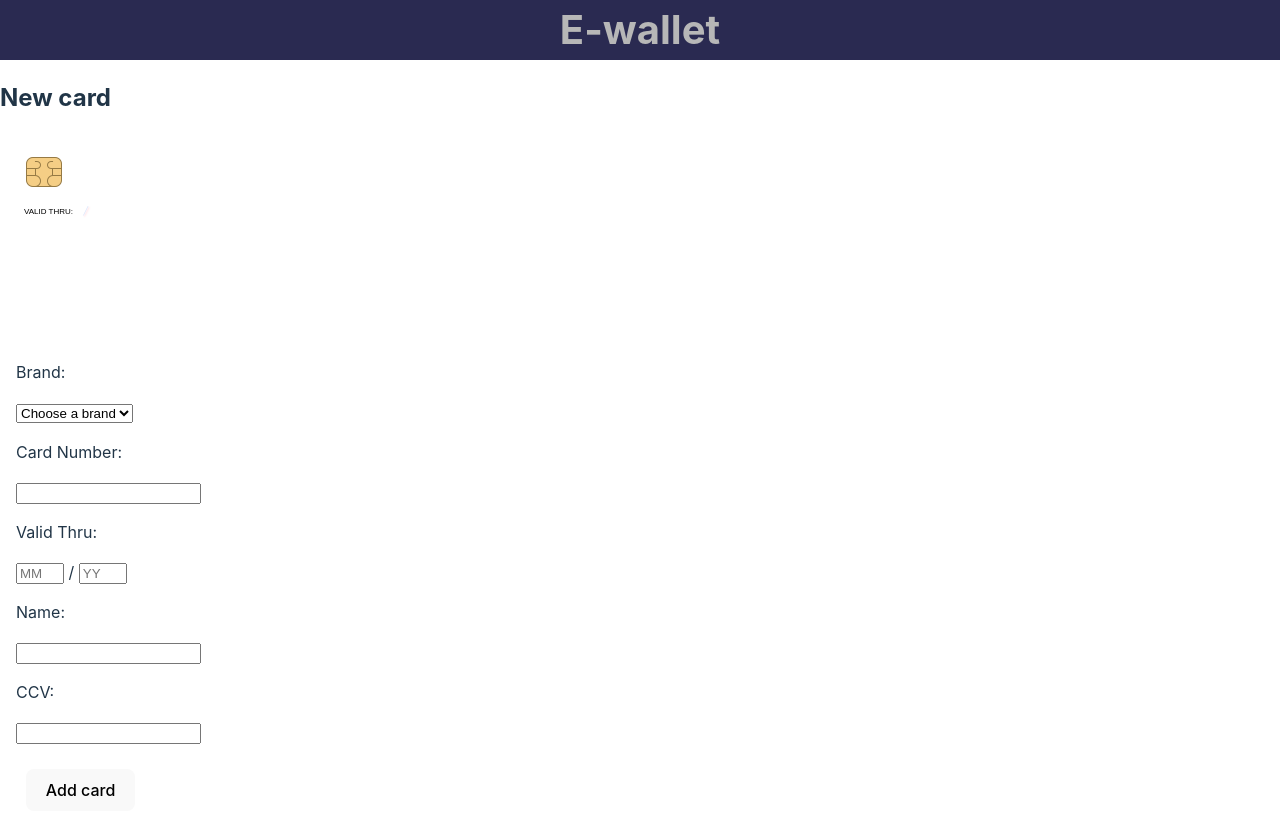
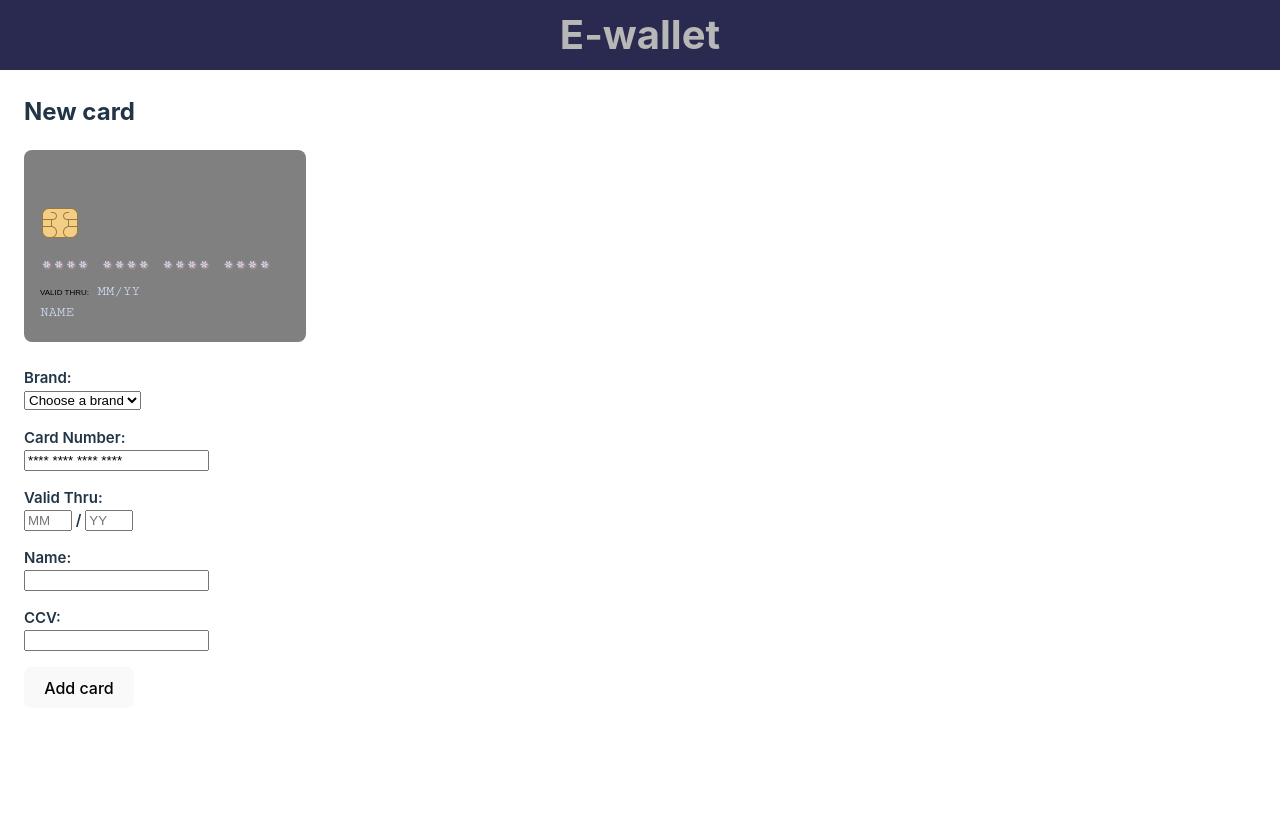
Before and after one commit to sirisab/E-Wallet, a React (Vite) app: page /addcard in a window 1280 px wide. After the commit the page ends 800 px from the top, so only its background shows below. Built offline with nearby package versions, Linux system fonts and the light colour scheme.

Commit message:
adds better styling for card

```diff
--- a/src/App.css
+++ b/src/App.css
@@ -42,19 +42,21 @@
 }
 
 .deleteCardBtn {
-  width: 50px;
-  height: 50px;
+  width: 30px;
+  height: 30px;
   display: flex;
   align-items: center;
   justify-content: center;
   padding: 8px;
+  margin: 8px;
+  font-size: 10px;
 }
 
-.addNewCard {
+.addNewCardLink {
   border-radius: 8px;
   border: 1px solid transparent;
   padding: 0.6em 1.2em;
-  margin: 1.2em;
+
   font-size: 1em;
   font-weight: 500;
   font-family: inherit;
@@ -66,15 +68,7 @@
 .cardBtnContainer {
   display: flex;
   align-items: center;
-}
-
-.addCardLink {
-  width: 8em;
-  margin: 16px;
-  background-color: blue;
-  color: white;
-  border-radius: 8px;
-  padding: 4px;
+  margin: 16px 0px 24px 0px;
 }
 
 .formDiv {
@@ -82,7 +76,8 @@
   flex-direction: column;
   align-items: start;
   justify-content: start;
-  margin: 16px;
+  margin: 10px 0px;
+
   #year,
   #month {
     width: 40px;
--- a/src/features/card/Card.jsx
+++ b/src/features/card/Card.jsx
@@ -12,7 +12,9 @@ const Card = (
   return (
     <>
       <div className={`${styles.card} ${styles[bgColor]}`}>
-        <div className={styles.brand}>{brand}</div>
+        <div className={styles.brand}>
+          <strong>{brand}</strong>
+        </div>
         <div className={styles.chip}>
           <img src={chip} />
         </div>
--- a/src/features/card/Card.module.css
+++ b/src/features/card/Card.module.css
@@ -2,10 +2,9 @@
 
 .card {
   color: rgb(214, 230, 255);
-  width: 300px;
+  width: 250px;
   height: 160px;
   padding: 16px;
-  margin: 8px;
   display: flex;
   flex-direction: column;
   border-radius: 8px;
@@ -24,13 +23,13 @@
   text-align: right;
   font-family: system-ui, -apple-system, BlinkMacSystemFont, "Segoe UI", Roboto,
     Oxygen, Ubuntu, Cantarell, "Open Sans", "Helvetica Neue", sans-serif;
-  font-size: 30px;
+  font-size: 25px;
   text-shadow: none;
 }
 
 .cardNumber {
   text-align: left;
-  font-size: 22px;
+  font-size: 20px;
   text-shadow: 1px 1px 2px pink;
 }
 
@@ -69,6 +68,10 @@
     #12560d 200px,
     #12560d 200px
   );
+
+  span {
+    color: white;
+  }
 }
 
 .Wolf {
@@ -81,6 +84,10 @@
   );
 }
 
-.choose {
+.Choose {
   background-color: gray;
+  text-shadow: none;
+  strong {
+    color: gray;
+  }
 }
--- a/src/index.css
+++ b/src/index.css
@@ -15,6 +15,18 @@
   margin: 0;
 }
 
+body {
+  margin: 0;
+  padding: 0;
+  display: flex;
+  width: 100vw;
+  min-height: 100vh;
+}
+
+main {
+  margin: 24px;
+}
+
 a {
   font-weight: 500;
   color: #646cff;
@@ -24,12 +36,9 @@ a:hover {
   color: #535bf2;
 }
 
-body {
-  margin: 0;
-  padding: 0;
-  display: flex;
-  width: 100vw;
-  min-height: 100vh;
+p {
+  font-size: 15px;
+  font-weight: 600;
 }
 
 h1 {
@@ -39,10 +48,13 @@ h1 {
   margin: 0;
 }
 
+h2 {
+  text-align: left;
+}
 header {
   background-color: rgb(42, 42, 81);
   text-align: center;
-  height: 60px;
+  height: 70px;
   display: flex;
   justify-content: center;
   align-items: center;
@@ -52,7 +64,6 @@ button {
   border-radius: 8px;
   border: 1px solid transparent;
   padding: 0.6em 1.2em;
-  margin: 0.6em;
   font-size: 1em;
   font-weight: 500;
   font-family: inherit;
--- a/src/routes/AddCardPage.jsx
+++ b/src/routes/AddCardPage.jsx
@@ -8,15 +8,12 @@ import { formatCreditCard, getCreditCardType } from "cleave-zen";
 
 function AddCardPage() {
   const inputRef = useRef(null);
-  const [value, setValue] = useState("");
+  const [value, setValue] = useState("**** **** **** ****");
   const [type, setType] = useState("");
-
-  const [cardNumber, setCardNumber] = useState();
-  const [validThruYear, setValidThruYear] = useState();
-  const [validThruMonth, setValidThruMonth] = useState();
-  const [validThru, setValidThru] = useState();
-  const [name, setName] = useState();
-  const [brand, setBrand] = useState();
+  const [validThruYear, setValidThruYear] = useState("YY");
+  const [validThruMonth, setValidThruMonth] = useState("MM");
+  const [name, setName] = useState("Name");
+  const [brand, setBrand] = useState("Choose");
   const [ccv, setCcv] = useState();
 
   const dispatch = useDispatch();
@@ -34,6 +31,7 @@ function AddCardPage() {
       name: name.toUpperCase(),
       brand,
       active: false,
+      ccv,
     };
 
     const error = validateCardData(dataBeingSent);
@@ -62,22 +60,24 @@ function AddCardPage() {
       />
       <div className="formDiv">
         <form onSubmit={handleAddCard}>
-          <p>Brand:</p>
           <p>
+            Brand:
+            <br />
             <select
               onChange={(event) => {
                 setBrand(event.target.value);
               }}
               required
             >
-              <option value="">Choose a brand</option>
+              <option value="Choose">Choose a brand</option>
               <option>Igor</option>
               <option>Chroma</option>
               <option>Wolf</option>
             </select>
           </p>
-          <p>Card Number:</p>
           <p>
+            Card Number:
+            <br />
             <input
               ref={inputRef}
               value={value}
@@ -90,15 +90,15 @@ function AddCardPage() {
               required
             ></input>
           </p>
-          <p>Valid Thru:</p>
           <p>
+            Valid Thru:
+            <br />
             <input
               type="number"
               id="month"
               placeholder="MM"
               min="01"
               max="12"
-              maxLength={2}
               onChange={(event) => {
                 console.log(event.target.value);
                 setValidThruMonth(event.target.value);
@@ -111,7 +111,6 @@ function AddCardPage() {
               id="year"
               placeholder="YY"
               min="24"
-              maxLength={2}
               onChange={(event) => {
                 console.log(event.target.value);
                 setValidThruYear(event.target.value);
@@ -119,8 +118,9 @@ function AddCardPage() {
               required
             ></input>
           </p>
-          <p>Name:</p>
           <p>
+            Name:
+            <br />
             <input
               type="text"
               onChange={(event) => {
@@ -130,14 +130,14 @@ function AddCardPage() {
               required
             ></input>
           </p>
-          <p>CCV:</p>
           <p>
+            CCV:
+            <br />
             <input
               type="number"
               onChange={(event) => {
                 setCcv(event.target.value);
               }}
-              maxLength={3}
               required
             ></input>
           </p>
--- a/src/routes/StartPage.jsx
+++ b/src/routes/StartPage.jsx
@@ -10,8 +10,8 @@ function Startpage() {
   let dispatch = useDispatch();
   const cards = useSelector((store) => store.cardReducer.cards);
   return (
-    <div className="startPage">
-      <h2>Active card</h2>
+    <main>
+      <h3>Active card</h3>
       {cards
         .filter((card) => card.active)
         .map((card, i) => (
@@ -37,7 +37,7 @@ function Startpage() {
             </button>
           </div>
         ))}
-      <h2>Unactive cards</h2>
+      <h3>Unactive cards</h3>
       {cards
         .filter((card) => !card.active)
         .map((card, i) => (
@@ -65,6 +65,7 @@ function Startpage() {
           </div>
         ))}
       <button
+        className="addNewCardLink"
         type="button"
         onClick={() => {
           if (cards.length === 4) {
@@ -76,7 +77,7 @@ function Startpage() {
       >
         Add a card
       </button>
-    </div>
+    </main>
   );
 }
 
```
